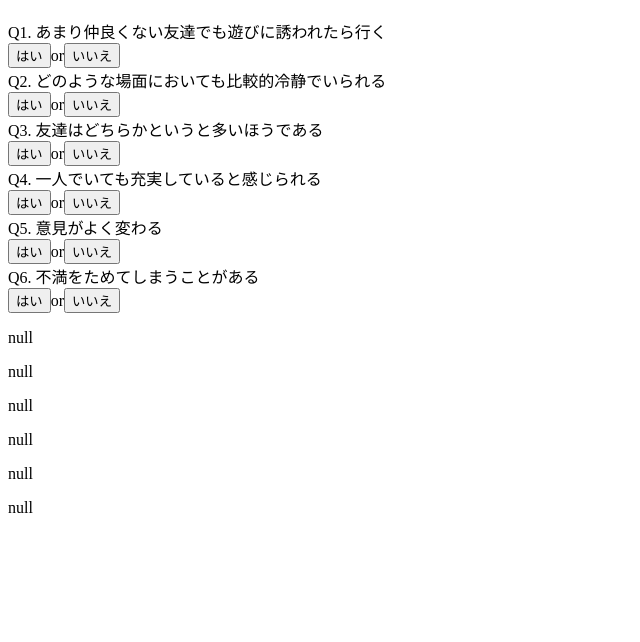
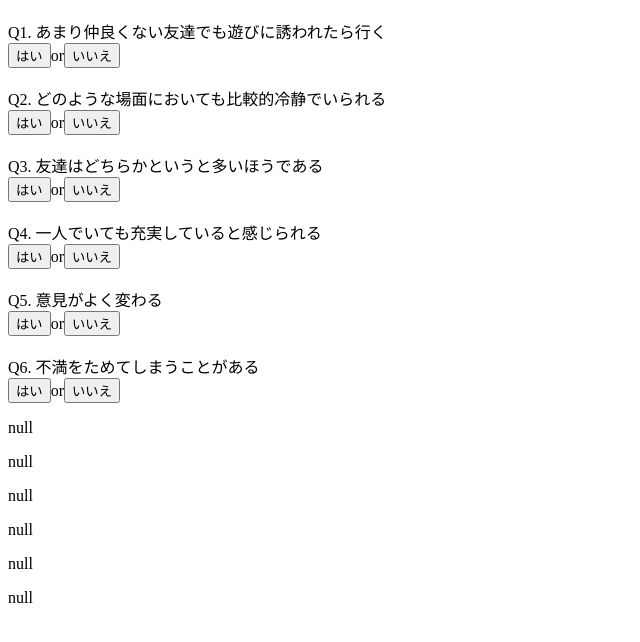
Before and after one commit to rigakubu-of-kmgy/element, a plain HTML site: page index.html in a window 1280 px wide. Shown: the part 70-712 px from the top of the page, without its empty margins (0-640 px from the left). Drawn offline with Linux system fonts and the light colour scheme.

Commit message:
second commit

```diff
--- a/index.html
+++ b/index.html
@@ -11,19 +11,19 @@
     <a>Q1. あまり仲良くない友達でも遊びに誘われたら行く<br></a>
     <button type="button" onclick="yes1()">はい</button>or<button type="button" onclick="no1()">いいえ</button>
 
-    <a><br>Q2. どのような場面においても比較的冷静でいられる<br></a>
+    <a><br><br>Q2. どのような場面においても比較的冷静でいられる<br></a>
     <button type="button" onclick="yes2()">はい</button>or<button type="button" onclick="no2()">いいえ</button>
 
-    <a><br>Q3. 友達はどちらかというと多いほうである<br></a>
+    <a><br><br>Q3. 友達はどちらかというと多いほうである<br></a>
     <button type="button" onclick="yes3()">はい</button>or<button type="button" onclick="no3()">いいえ</button>
 
-    <a><br>Q4. 一人でいても充実していると感じられる<br></a>
+    <a><br><br>Q4. 一人でいても充実していると感じられる<br></a>
     <button type="button" onclick="yes4()">はい</button>or<button type="button" onclick="no4()">いいえ</button>
 
-    <a><br>Q5. 意見がよく変わる<br></a>
+    <a><br><br>Q5. 意見がよく変わる<br></a>
     <button type="button" onclick="yes5()">はい</button>or<button type="button" onclick="no5()">いいえ</button>
 
-    <a><br>Q6. 不満をためてしまうことがある<br></a>
+    <a><br><br>Q6. 不満をためてしまうことがある<br></a>
     <button type="button" onclick="yes6()">はい</button>or<button type="button" onclick="no6()">いいえ</button>
 
     <p id="result1">null</p>
```
Also changed, not shown: 1 other file.
